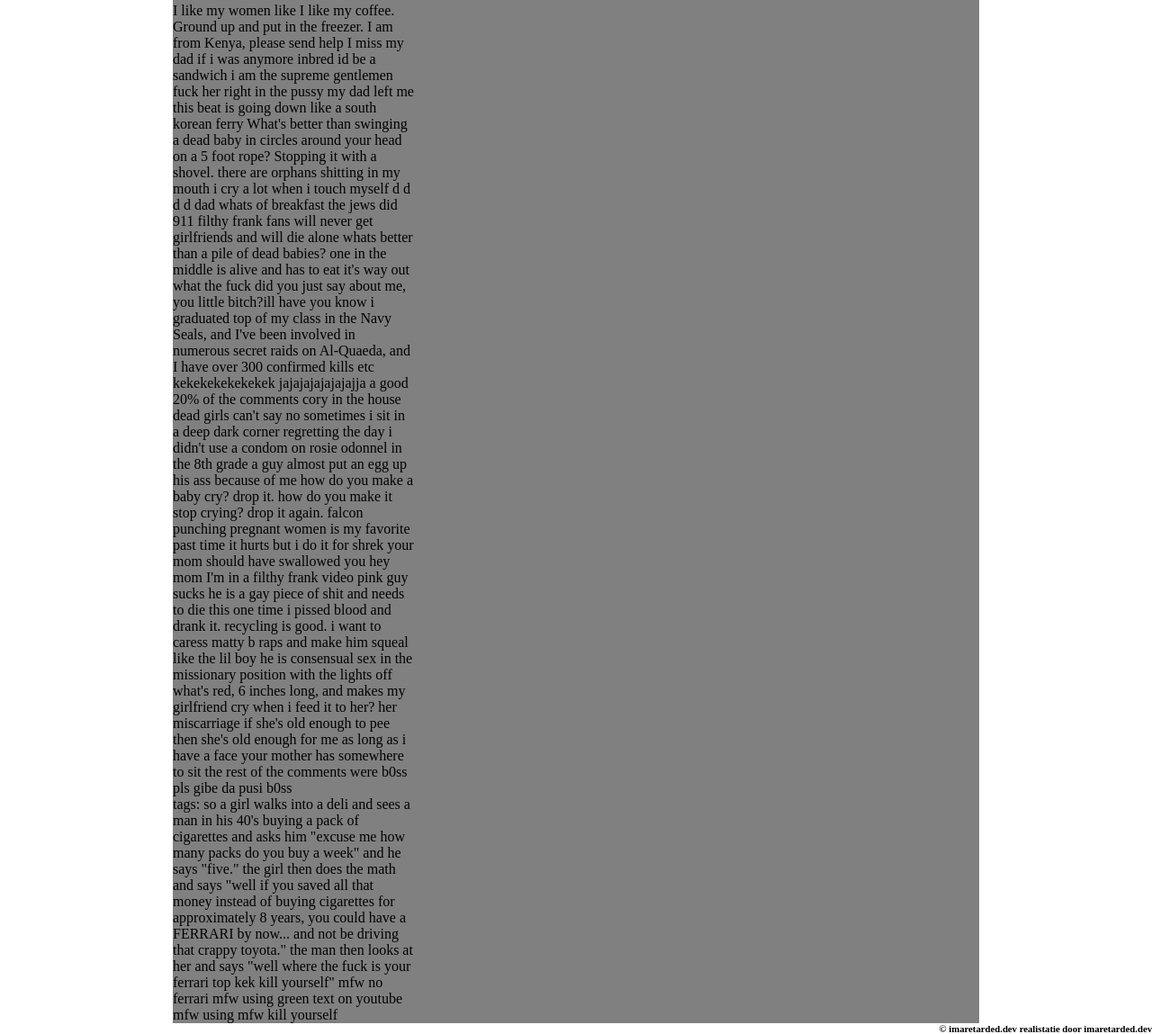
After one commit to studenten-werk-conto/webshop, a PHP site: page /webdev-base-webshop/product.php in a window 1280 px wide. The commit adds this page. Shown: the part 630-1779 px from the top of the page at 90% size. Run offline with PHP 8.4, Linux system fonts and the light colour scheme; some libraries are stand-ins or nearby versions.

Commit message:
bijna klaar met front end

```diff
--- /dev/null
+++ b/assets/css/product.css
@@ -0,0 +1,12 @@
+main{ /* reassignes(from style.css) the element so main will take the intire screen x cvanh*/
+  width:70%;
+}
+.product_photo{
+  align-items:flex-start;
+  width: 40%;
+  margin-top: 0PX;
+}
+.product_article{
+  align-items:flex-start;
+    width: 30%;
+}
--- a/assets/css/style.css
+++ b/assets/css/style.css
@@ -49,7 +49,7 @@ header img {
 main {
   margin-right: auto;
   margin-left: auto;
-  width: 50%;
+  /* width: 50%; */
   background-color: gray;
 }
 .product_card {
--- /dev/null
+++ b/product.php
@@ -0,0 +1,57 @@
+<?php
+include('./core/header.php');
+?>
+<main>
+    <link rel="stylesheet" href="./assets/css/style.css"> <!-- FIXME add prefetch -->
+    <link rel="stylesheet" href="./assets/css/product.css">
+
+    <img class="product_photo" src="https://i.redd.it/soqmyvvu68u61.png" alt="product">
+    <article class="product_article">
+        I like my women like I like my coffee.
+        Ground up and put in the freezer.
+        I am from Kenya, please send help
+        I miss my dad
+        if i was anymore inbred id be a sandwich
+        i am the supreme gentlemen
+        fuck her right in the pussy
+        my dad left me
+        this beat is going down like a south korean ferry
+        What's better than swinging a dead baby in circles around your head on a 5 foot rope? Stopping it with a shovel.
+        there are orphans shitting in my mouth
+        i cry a lot when i touch myself
+        d d d d dad whats of breakfast
+        the jews did 911
+        filthy frank fans will never get girlfriends and will die alone
+        whats better than a pile of dead babies? one in the middle is alive and has to eat it's way out
+        <br>
+        what the fuck did you just say about me, you little bitch?ill have you know i graduated top of my class in the Navy Seals, and I've been involved in numerous secret raids on Al-Quaeda, and I have over 300 confirmed kills etc
+        kekekekekekekek jajajajajajajajja a good 20% of the comments
+        cory in the house
+        dead girls can't say no
+        sometimes i sit in a deep dark corner regretting the day i didn't use a condom on rosie odonnel
+        in the 8th grade a guy almost put an egg up his ass because of me
+        how do you make a baby cry? drop it. how do you make it stop crying? drop it again.
+        falcon punching pregnant women is my favorite past time
+        it hurts but i do it for shrek
+        your mom should have swallowed you
+        hey mom I'm in a filthy frank video
+        pink guy sucks he is a gay piece of shit and needs to die
+        this one time i pissed blood and drank it. recycling is good.
+        i want to caress matty b raps and make him squeal like the lil boy he is
+        consensual sex in the missionary position with the lights off
+        what's red, 6 inches long, and makes my girlfriend cry when i feed it to her? her miscarriage
+        if she's old enough to pee then she's old enough for me
+        as long as i have a face your mother has somewhere to sit
+        the rest of the comments were b0ss pls gibe da pusi b0ss
+        <br>
+        tags: so a girl walks into a deli and sees a man in his 40's buying a pack of cigarettes and asks him "excuse me how many packs do you buy a week" and he says "five." the girl then does the math and says "well if you saved all that money instead of buying cigarettes for approximately 8 years, you could have a FERRARI by now... and not be driving that crappy toyota." the man then looks at her and says "well where the fuck is your ferrari top kek kill yourself"
+        mfw no ferrari
+        mfw using green text on youtube
+        mfw using mfw
+        kill yourself
+    </article>
+
+</main>
+<?php
+include('core/footer.php');
+?>
```
Also changed, not shown: assets/css/categories.css (+14 -5 lines), categories.php (+14 -6 lines).
